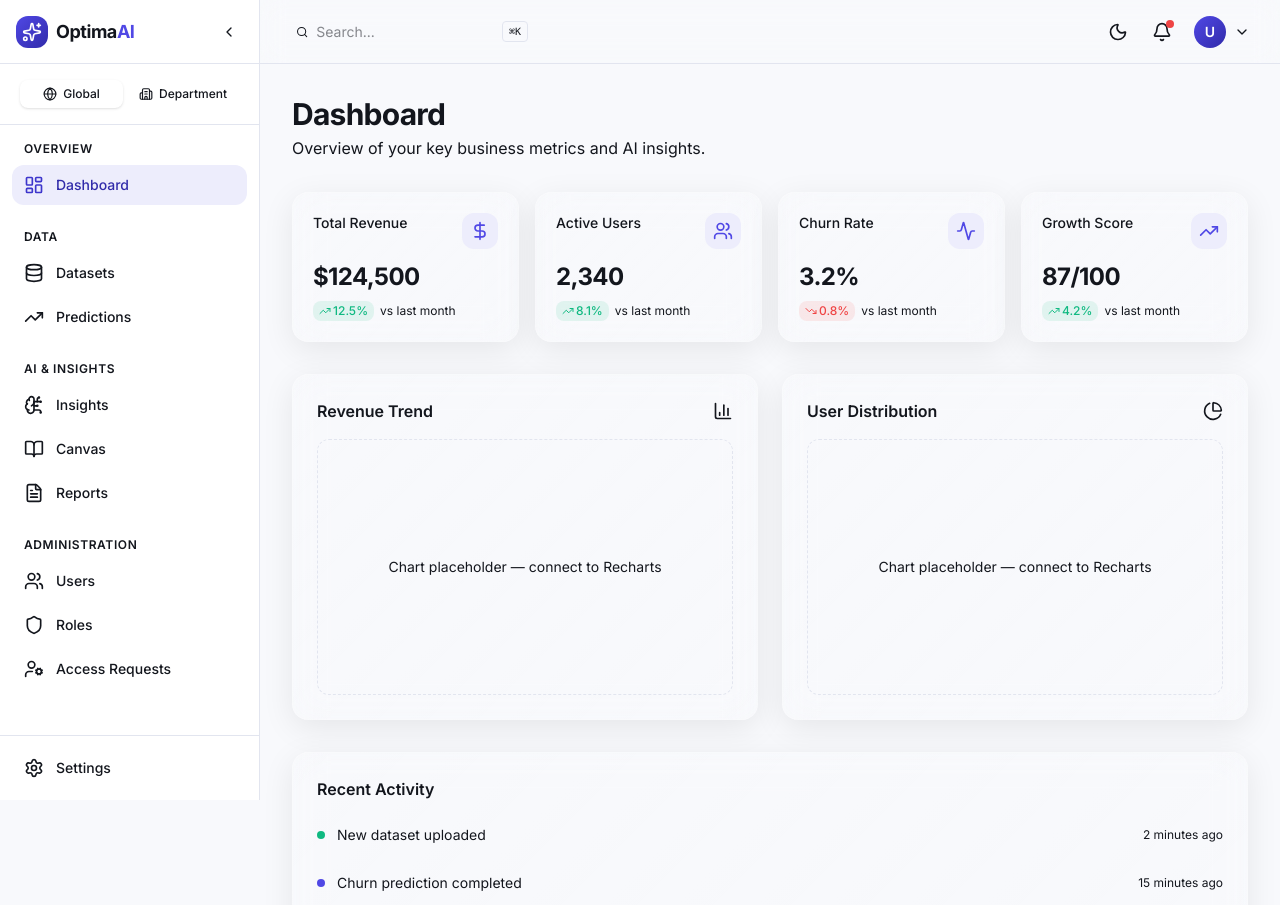
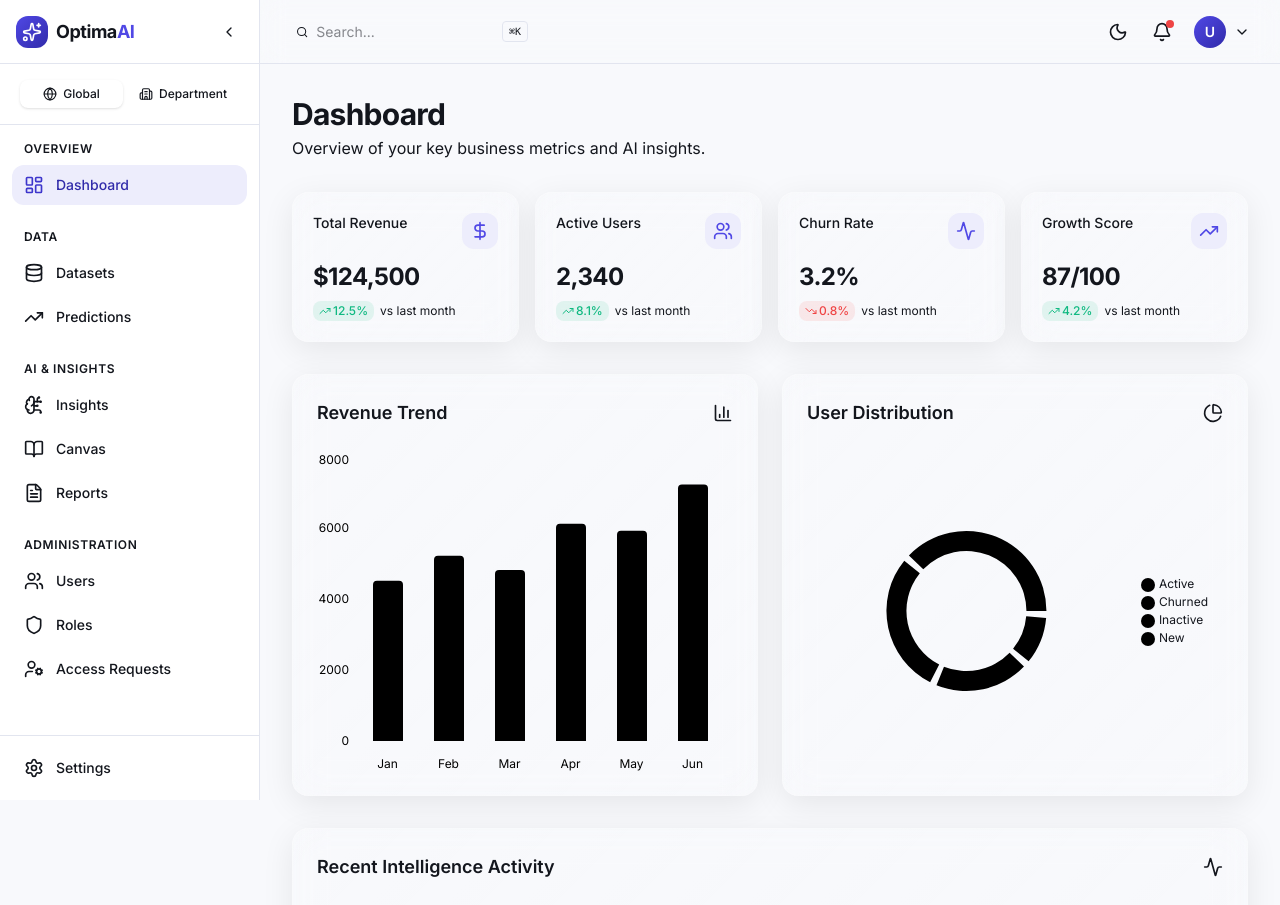
Before and after one commit to optimaai26/optimaai-fe, a Next.js app: page /dashboard in a window 1280 px wide. Shown: the top 905 px of the page. Built offline with nearby package versions, Linux system fonts and the light colour scheme.

Commit message:
feat: implement real visualizations on reference dashboard

```diff
--- a/app/(protected)/dashboard/page.tsx
+++ b/app/(protected)/dashboard/page.tsx
@@ -1,6 +1,8 @@
 import { PageHeader } from '@/components/layout/PageHeader';
 import { KpiCard } from '@/components/data-display/KpiCard';
-import { TrendingUp, Users, DollarSign, Activity, BarChart3, PieChart } from 'lucide-react';
+import OverviewChart from '@/components/data-display/OverviewChart';
+import DistributionChart from '@/components/data-display/DistributionChart';
+import { TrendingUp, Users, DollarSign, Activity, BarChart3, PieChart as PieChartIcon } from 'lucide-react';
 import type { Metadata } from 'next';
 
 export const metadata: Metadata = { title: 'Dashboard' };
@@ -40,6 +42,22 @@ const kpiData = [
     },
 ];
 
+const revenueData = [
+    { name: 'Jan', total: 4500 },
+    { name: 'Feb', total: 5200 },
+    { name: 'Mar', total: 4800 },
+    { name: 'Apr', total: 6100 },
+    { name: 'May', total: 5900 },
+    { name: 'Jun', total: 7200 },
+];
+
+const userData = [
+    { name: 'New', value: 400 },
+    { name: 'Active', value: 300 },
+    { name: 'Inactive', value: 200 },
+    { name: 'Churned', value: 100 },
+];
+
 const iconMap: Record<string, React.ComponentType<{ className?: string }>> = {
     DollarSign,
     Users,
@@ -49,14 +67,14 @@ const iconMap: Record<string, React.ComponentType<{ className?: string }>> = {
 
 export default function DashboardPage() {
     return (
-        <div className="animate-fade-in">
+        <div className="animate-fade-in space-y-8">
             <PageHeader
                 title="Dashboard"
                 description="Overview of your key business metrics and AI insights."
             />
 
             {/* KPI Cards */}
-            <div className="grid grid-cols-1 sm:grid-cols-2 lg:grid-cols-4 gap-4 mb-8">
+            <div className="grid grid-cols-1 sm:grid-cols-2 lg:grid-cols-4 gap-4">
                 {kpiData.map((kpi) => (
                     <KpiCard
                         key={kpi.id}
@@ -70,42 +88,47 @@ export default function DashboardPage() {
             </div>
 
             {/* Charts Section */}
-            <div className="grid grid-cols-1 lg:grid-cols-2 gap-6 mb-8">
-                <div className="glass-card rounded-xl p-6">
-                    <div className="flex items-center justify-between mb-4">
-                        <h3 className="font-semibold">Revenue Trend</h3>
+            <div className="grid grid-cols-1 lg:grid-cols-2 gap-6">
+                <div className="glass-card rounded-xl p-6 transition-all hover:border-primary/50">
+                    <div className="flex items-center justify-between mb-6">
+                        <h3 className="font-semibold text-lg">Revenue Trend</h3>
                         <BarChart3 className="w-5 h-5 text-muted-foreground" />
                     </div>
-                    <div className="h-64 flex items-center justify-center text-muted-foreground text-sm border border-dashed border-border rounded-lg">
-                        Chart placeholder — connect to Recharts
+                    <div className="h-80 w-full">
+                        <OverviewChart data={revenueData} />
                     </div>
                 </div>
 
-                <div className="glass-card rounded-xl p-6">
-                    <div className="flex items-center justify-between mb-4">
-                        <h3 className="font-semibold">User Distribution</h3>
-                        <PieChart className="w-5 h-5 text-muted-foreground" />
+                <div className="glass-card rounded-xl p-6 transition-all hover:border-primary/50">
+                    <div className="flex items-center justify-between mb-6">
+                        <h3 className="font-semibold text-lg">User Distribution</h3>
+                        <PieChartIcon className="w-5 h-5 text-muted-foreground" />
                     </div>
-                    <div className="h-64 flex items-center justify-center text-muted-foreground text-sm border border-dashed border-border rounded-lg">
-                        Chart placeholder — connect to Recharts
+                    <div className="h-80 w-full">
+                        <DistributionChart data={userData} />
                     </div>
                 </div>
             </div>
 
             {/* Recent Activity */}
             <div className="glass-card rounded-xl p-6">
-                <h3 className="font-semibold mb-4">Recent Activity</h3>
-                <div className="space-y-3">
+                <div className="flex items-center justify-between mb-6">
+                    <h3 className="font-semibold text-lg">Recent Intelligence Activity</h3>
+                    <Activity className="w-5 h-5 text-primary" />
+                </div>
+                <div className="grid grid-cols-1 md:grid-cols-2 gap-4">
                     {[
-                        { action: 'New dataset uploaded', time: '2 minutes ago', color: 'bg-success' },
-                        { action: 'Churn prediction completed', time: '15 minutes ago', color: 'bg-primary-400' },
-                        { action: 'AI insight generated', time: '1 hour ago', color: 'bg-info' },
-                        { action: 'Revenue forecast updated', time: '3 hours ago', color: 'bg-warning' },
+                        { action: 'New dataset "Sales_Q4.csv" uploaded', time: '2 minutes ago', color: 'bg-emerald-500' },
+                        { action: 'Churn prediction for "Enterprise tier" completed', time: '15 minutes ago', color: 'bg-indigo-500' },
+                        { action: 'AI strategic insight generated for Market Expansion', time: '1 hour ago', color: 'bg-amber-500' },
+                        { action: 'Revenue forecast updated for next quarter', time: '3 hours ago', color: 'bg-rose-500' },
                     ].map((item) => (
-                        <div key={item.action} className="flex items-center gap-3 py-2">
-                            <div className={`w-2 h-2 rounded-full ${item.color}`} />
-                            <span className="text-sm">{item.action}</span>
-                            <span className="text-xs text-muted-foreground ml-auto">{item.time}</span>
+                        <div key={item.action} className="flex items-center gap-4 p-3 rounded-lg bg-muted/30 border border-transparent hover:border-border hover:bg-muted/50 transition-all">
+                            <div className={`w-3 h-3 rounded-full shrink-0 ${item.color} shadow-[0_0_8px_rgba(0,0,0,0.1)]`} />
+                            <div className="flex flex-col gap-0.5 min-w-0">
+                                <span className="text-sm font-medium truncate">{item.action}</span>
+                                <span className="text-xs text-muted-foreground">{item.time}</span>
+                            </div>
                         </div>
                     ))}
                 </div>
--- /dev/null
+++ b/components/data-display/DistributionChart.tsx
@@ -0,0 +1,54 @@
+'use client';
+
+import { PieChart, Pie, Cell, ResponsiveContainer, Tooltip, Legend } from 'recharts';
+
+interface DistributionChartProps {
+    data: any[];
+}
+
+const COLORS = [
+    'hsl(var(--primary))',
+    'hsl(var(--primary) / 0.8)',
+    'hsl(var(--primary) / 0.6)',
+    'hsl(var(--primary) / 0.4)',
+    'hsl(var(--primary) / 0.2)',
+];
+
+export default function DistributionChart({ data }: DistributionChartProps) {
+    return (
+        <div className="h-full w-full">
+            <ResponsiveContainer width="100%" height="100%">
+                <PieChart>
+                    <Pie
+                        data={data}
+                        cx="50%"
+                        cy="50%"
+                        innerRadius={60}
+                        outerRadius={80}
+                        paddingAngle={5}
+                        dataKey="value"
+                    >
+                        {data.map((entry, index) => (
+                            <Cell key={`cell-${index}`} fill={COLORS[index % COLORS.length]} stroke="transparent" />
+                        ))}
+                    </Pie>
+                    <Tooltip
+                        contentStyle={{
+                            backgroundColor: 'hsl(var(--background))',
+                            borderColor: 'hsl(var(--border))',
+                            borderRadius: '8px',
+                            fontSize: '12px'
+                        }}
+                    />
+                    <Legend
+                        iconType="circle"
+                        layout="vertical"
+                        verticalAlign="middle"
+                        align="right"
+                        wrapperStyle={{ fontSize: '12px', paddingLeft: '20px' }}
+                    />
+                </PieChart>
+            </ResponsiveContainer>
+        </div>
+    );
+}
--- /dev/null
+++ b/components/data-display/OverviewChart.tsx
@@ -0,0 +1,54 @@
+'use client';
+
+import { BarChart, Bar, XAxis, YAxis, CartesianGrid, Tooltip, ResponsiveContainer, Cell } from 'recharts';
+
+interface OverviewChartProps {
+    data: any[];
+}
+
+export default function OverviewChart({ data }: OverviewChartProps) {
+    return (
+        <div className="h-full w-full">
+            <ResponsiveContainer width="100%" height="100%">
+                <BarChart
+                    data={data}
+                    margin={{
+                        top: 5,
+                        right: 10,
+                        left: -20,
+                        bottom: 0,
+                    }}
+                >
+                    <CartesianGrid strokeDasharray="3 3" vertical={false} stroke="hsl(var(--border) / 0.4)" />
+                    <XAxis
+                        dataKey="name"
+                        axisLine={false}
+                        tickLine={false}
+                        tick={{ fill: 'hsl(var(--muted-foreground))', fontSize: 12 }}
+                        dy={10}
+                    />
+                    <YAxis
+                        axisLine={false}
+                        tickLine={false}
+                        tick={{ fill: 'hsl(var(--muted-foreground))', fontSize: 12 }}
+                    />
+                    <Tooltip
+                        cursor={{ fill: 'hsl(var(--muted) / 0.4)' }}
+                        contentStyle={{
+                            backgroundColor: 'hsl(var(--background))',
+                            borderColor: 'hsl(var(--border))',
+                            borderRadius: '8px',
+                            fontSize: '12px'
+                        }}
+                    />
+                    <Bar
+                        dataKey="total"
+                        fill="hsl(var(--primary))"
+                        radius={[4, 4, 0, 0]}
+                        barSize={30}
+                    />
+                </BarChart>
+            </ResponsiveContainer>
+        </div>
+    );
+}
```
